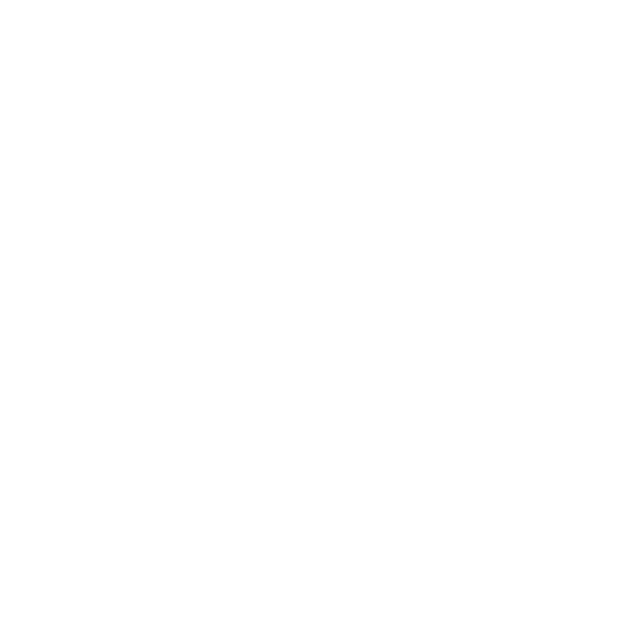
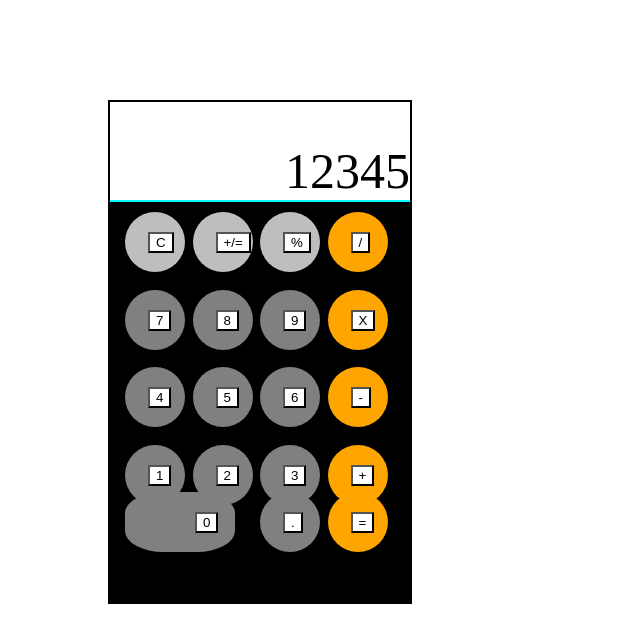
Before and after one commit to gordonmenzies/calculator_Waiheke, a website built with Vite: page index.html in a window 1280 px wide. Shown: the whole page, without its empty margins (0-640 px from the left). Built offline with nearby package versions, Linux system fonts and the light colour scheme.

Commit message:
first draft html and css styling complete currently no typescript functionality

```diff
--- a/index.html
+++ b/index.html
@@ -1,13 +1,64 @@
-<!doctype html>
+<!DOCTYPE html>
 <html lang="en">
   <head>
     <meta charset="UTF-8" />
     <link rel="icon" type="image/svg+xml" href="/vite.svg" />
+    <link rel="stylesheet" href="./src/style.css" />
     <meta name="viewport" content="width=device-width, initial-scale=1.0" />
-    <title>Vite + TS</title>
+    <title>Calculator</title>
   </head>
   <body>
-    <div id="app"></div>
-    <script type="module" src="/src/main.ts"></script>
+    <div>
+    <div class="calculator__container">
+      <div class="calculator__display">
+        <p class="calculator__displayContent">12345</p>
+      </div>
+      <div class="calculator__buttonContainer">
+          <div class="calculator__button top">
+            <button>C</button></div>
+          <div class="calculator__button top">
+            <button>+/=</button></div>
+          <div class="calculator__button top">
+            <button>%</button></div>
+          <div class="calculator__button right">
+            <button>/</button></div>
+          <div class="calculator__button grey">
+            <button>7</button></div>
+          <div class="calculator__button grey">
+            <button>8</button></div>
+          <div class="calculator__button grey">
+            <button>9</button></div>
+          <div class="calculator__button right">
+            <button>X</button></div>
+          <div class="calculator__button grey">
+            <button>4</button></div>
+          <div class="calculator__button grey">
+            <button>5</button></div>
+          <div class="calculator__button grey">
+            <button>6</button></div>
+          <div class="calculator__button right">
+            <button>-</button></div>
+          <div class="calculator__button grey">
+            <button>1</button></div>
+          <div class="calculator__button grey">
+            <button>2</button></div>
+          <div class="calculator__button grey">
+            <button>3</button></div>
+          <div class="calculator__button right">
+            <button>+</button></div>
+        </div>
+        <div class="calculator__bottomRowButtonContainer">
+          <div class="calculator__button grey" id="zeroButton">
+            <button>0</button></div>
+          <div class="calculator__button grey">
+            <button>.</button></div>
+          <div class="calculator__button right">
+            <button>=</button></div>
+        </div>
+        </div>
+      </div>
+      <div id="app"></div>
+      <script type="module" src="/src/main.ts"></script>
+    </div>
   </body>
 </html>
--- a/src/style.scss
+++ b/src/style.scss
@@ -1,96 +1,99 @@
-:root {
-  font-family: Inter, system-ui, Avenir, Helvetica, Arial, sans-serif;
-  line-height: 1.5;
-  font-weight: 400;
-
-  color-scheme: light dark;
-  color: rgba(255, 255, 255, 0.87);
-  background-color: #242424;
-
-  font-synthesis: none;
-  text-rendering: optimizeLegibility;
-  -webkit-font-smoothing: antialiased;
-  -moz-osx-font-smoothing: grayscale;
+* {
+  background-color: white;
 }
 
-a {
-  font-weight: 500;
-  color: #646cff;
-  text-decoration: inherit;
-}
-a:hover {
-  color: #535bf2;
+.calculator__container {
+  height: 500px;
+  width: 300px;
+  margin-left: 100px;
+  margin-top: 100px;
+  background-color: black;
+  border: solid 2px black;
+
+  .calculator__buttonContainer {
+    width: 250px;
+    margin-left: 15px;
+    margin-top: 10px;
+    grid-template-columns: 25% 25% 25% 25%;
+    grid-template-rows: 25% 25% 25% 25%;
+    background-color: black;
+    display: grid;
+    column-gap: 5px;
+    row-gap: 10px;
+
+    .grey {
+      background-color: grey;
     }
 
-body {
-  margin: 0;
-  display: flex;
-  place-items: center;
-  min-width: 320px;
-  min-height: 100vh;
+    .right {
+      background-color: orange;
     }
 
-h1 {
-  font-size: 3.2em;
-  line-height: 1.1;
+    .top {
+      background-color: rgb(190, 190, 190);
     }
 
-#app {
-  max-width: 1280px;
-  margin: 0 auto;
-  padding: 2rem;
-  text-align: center;
+    .calculator__button {
+      border-radius: 50%;
+      height: 60px;
+      width: 60px;
+
+      button {
+        margin-left: 23px;
+        margin-top: 20px;
+      }
+    }
   }
 
-.logo {
-  height: 6em;
-  padding: 1.5em;
-  will-change: filter;
-  transition: filter 300ms;
-}
-.logo:hover {
-  filter: drop-shadow(0 0 2em #646cffaa);
-}
-.logo.vanilla:hover {
-  filter: drop-shadow(0 0 2em #3178c6aa);
+  .calculator__bottomRowButtonContainer {
+    display: grid;
+    grid-template-columns: 50% 25% 25%;
+    height: 80px;
+    margin-left: 15px;
+    margin-top: 10px;
+    background-color: black;
+    width: 270px;
+
+    .grey {
+      background-color: grey;
     }
 
-.card {
-  padding: 2em;
+    .right {
+      background-color: orange;
     }
 
-.read-the-docs {
-  color: #888;
+    .calculator__button {
+      border-radius: 50%;
+      height: 60px;
+      width: 60px;
+
+      button {
+        margin-left: 23px;
+        margin-top: 20px;
+      }
     }
 
+    #zeroButton {
+      width: 110px;
+      border-radius: 35%;
+
       button {
-  border-radius: 8px;
-  border: 1px solid transparent;
-  padding: 0.6em 1.2em;
-  font-size: 1em;
-  font-weight: 500;
-  font-family: inherit;
-  background-color: #1a1a1a;
-  cursor: pointer;
-  transition: border-color 0.25s;
+        margin-left: 70px;
+        margin-top: 20px;
       }
-button:hover {
-  border-color: #646cff;
     }
-button:focus,
-button:focus-visible {
-  outline: 4px auto -webkit-focus-ring-color;
   }
 
-@media (prefers-color-scheme: light) {
-  :root {
-    color: #213547;
-    background-color: #ffffff;
+  .calculator__display {
+    height: 100px;
+    background-color: aqua;
+    margin-top: 0px;
   }
-  a:hover {
-    color: #747bff;
-  }
-  button {
-    background-color: #f9f9f9;
+
+  .calculator__displayContent {
+    padding-top: 40px;
+    margin-top: 0px;
+    font-size: 50px;
+    text-align: end;
   }
 }
```
Also changed, not shown: src/style.css, 1 other file. Lines whose indentation alone changed are shown as unchanged.
